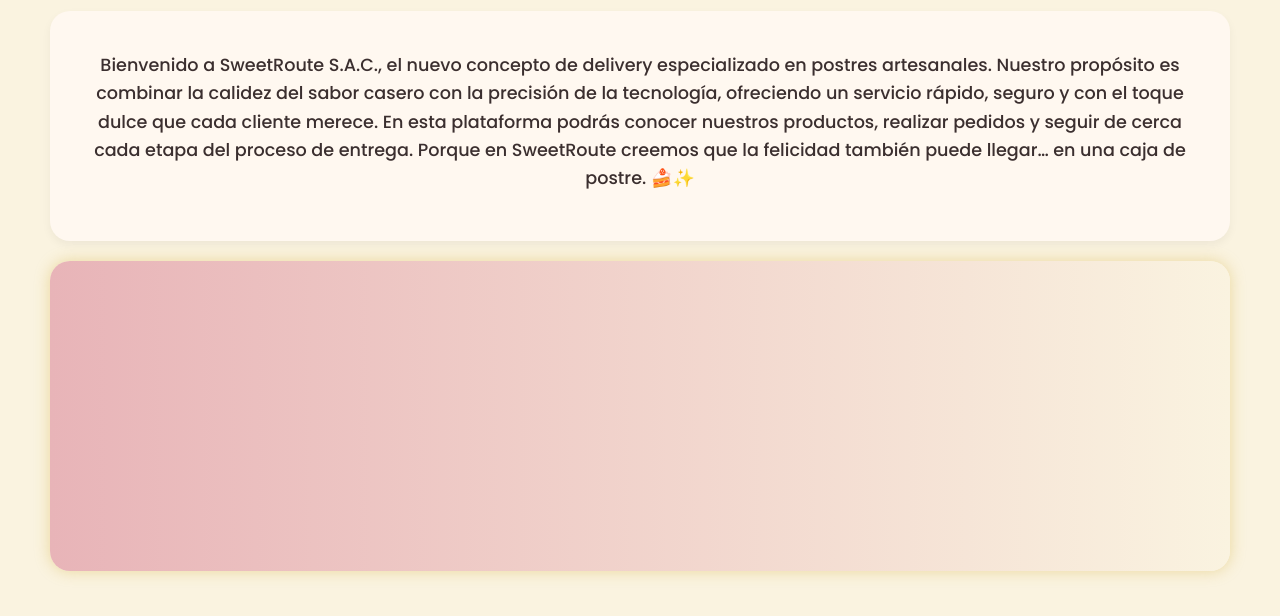
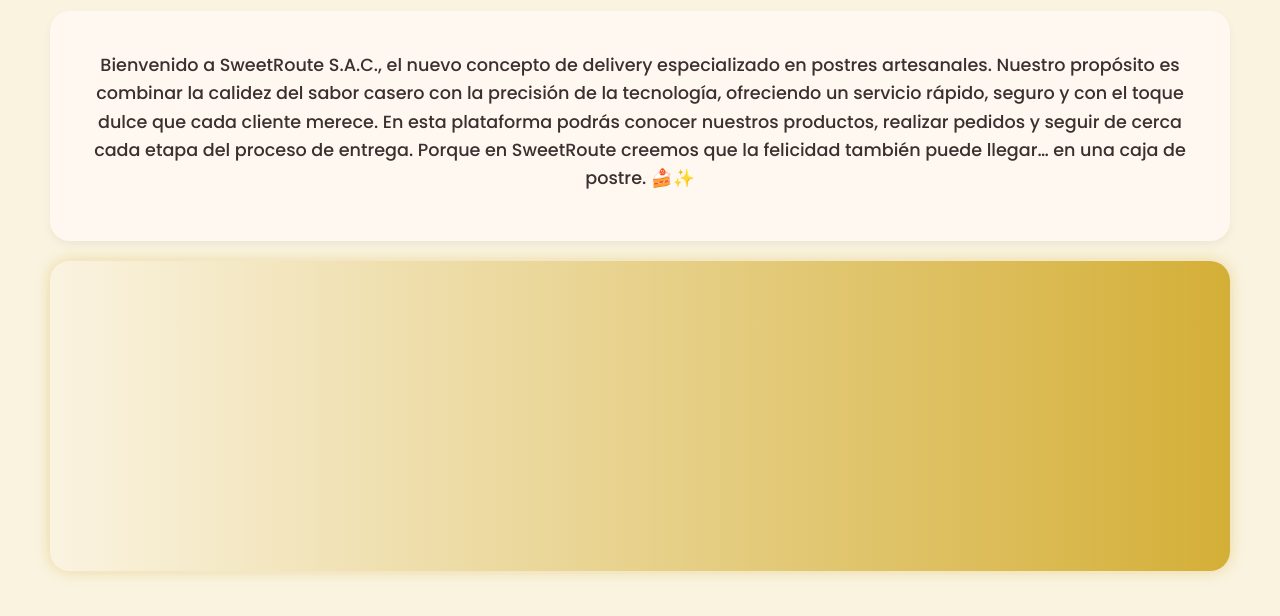
Before and after one commit to LeninK8/Sweet_Route, a plain HTML site: page index.html in a window 1280 px wide. Shown: the part 182-798 px from the top of the page. Drawn offline with nearby package versions, Linux system fonts and the light colour scheme.

Commit message:
Change gradient background in content-box-special

```diff
--- a/styles.css
+++ b/styles.css
@@ -114,7 +114,7 @@ main {
 }
 
 .content-box-special {
-  background: linear-gradient(90deg, var(--acento-rosa), var(--fondo-principal-crema));
+  background: linear-gradient(90deg, var(--fondo-principal-crema), var(--acento-dorado));
   color: var(--texto-principal-marron);
   padding: 30px;
   border-radius: var(--borde-redondeado-extremo);
```
